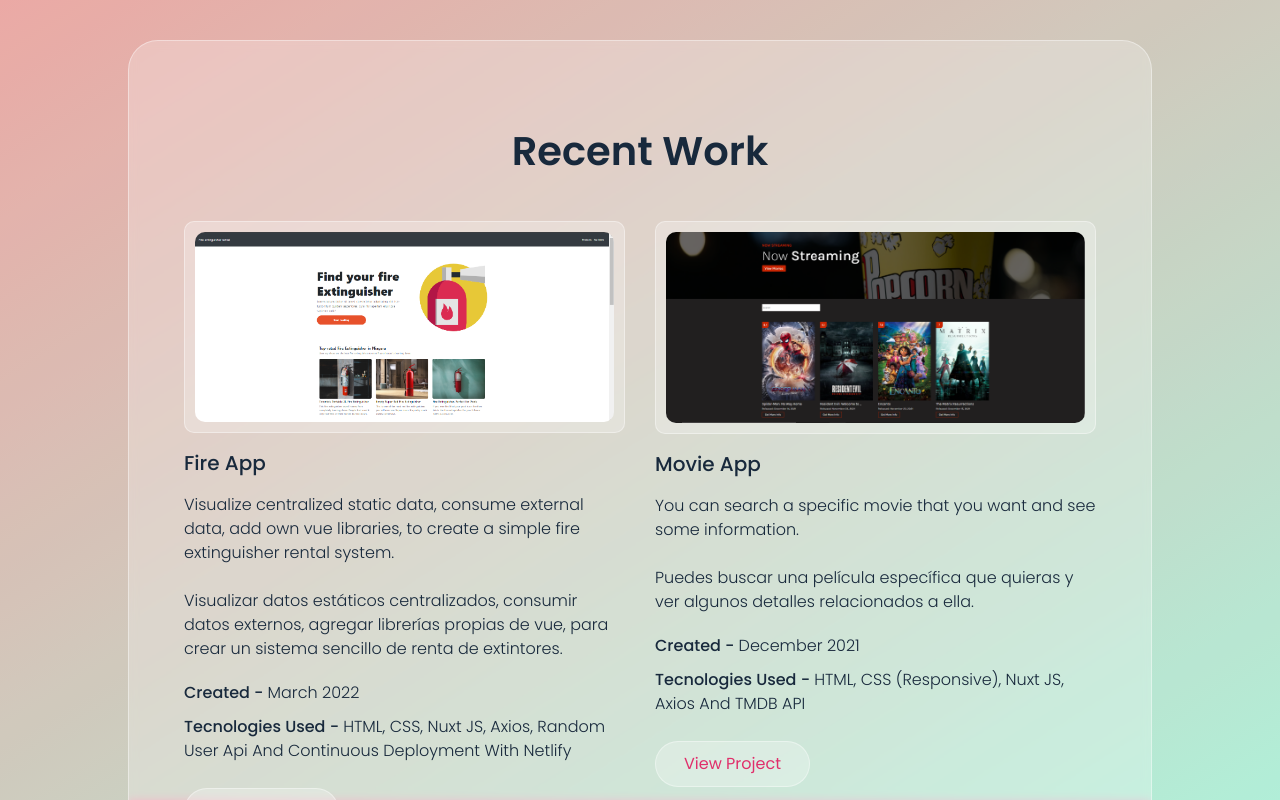
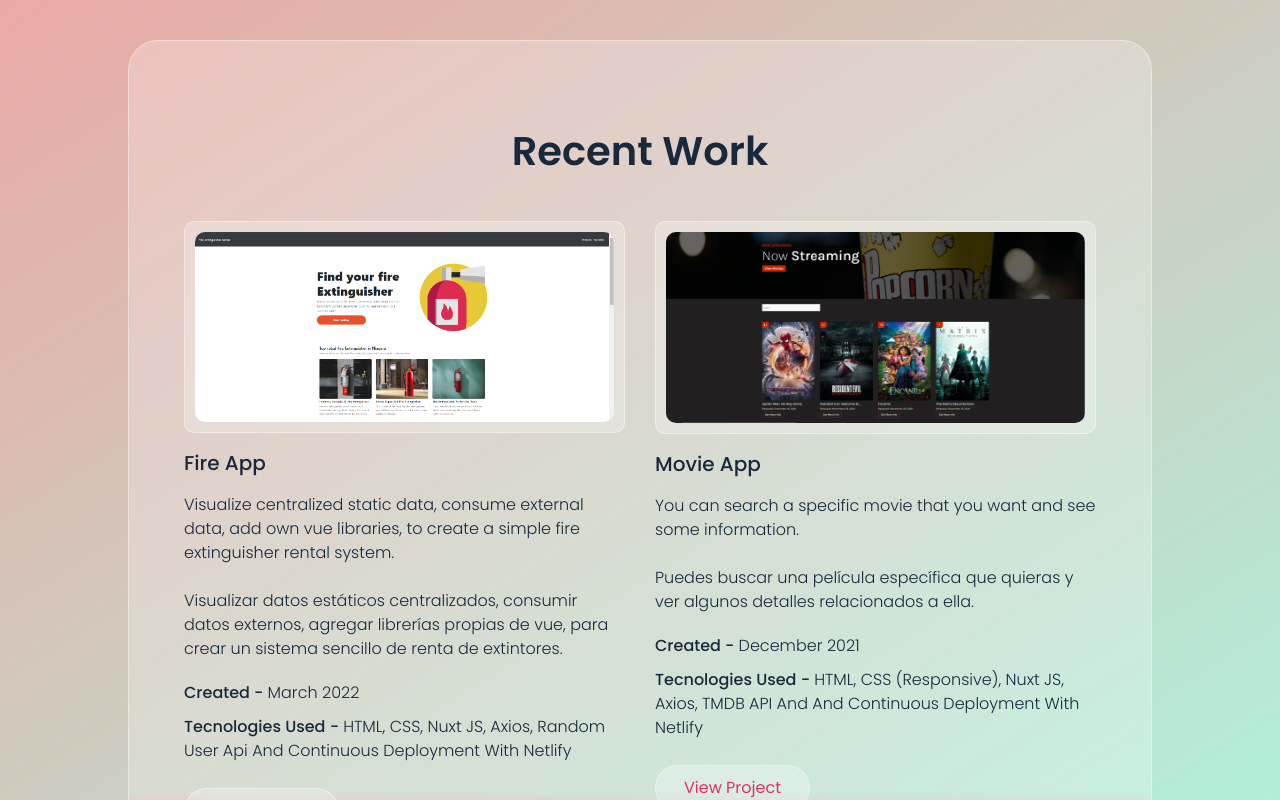
Before and after one commit to LauraVZuluaga/MyPortfolio, a Vue app: page /portfolio in a window 1280 px wide. Shown: the top 800 px of the page. Built offline with nearby package versions, Linux system fonts and the light colour scheme.

Commit message:
Change url for project movie app

```diff
--- a/src/components/AppPortfolio.vue
+++ b/src/components/AppPortfolio.vue
@@ -102,8 +102,9 @@ export default {
           spanishDescription:
             "Puedes buscar una película específica que quieras y ver algunos detalles relacionados a ella.",
           createdAt: "December 2021",
-          tecnologies: "HTML, CSS (responsive), Nuxt JS, Axios and TMDB API",
-          url: "http://learning-with-movie-app.herokuapp.com/",
+          tecnologies:
+            "HTML, CSS (responsive), Nuxt JS, Axios, TMDB API and and Continuous Deployment with Netlify",
+          url: "https://movie-nuxt-app.netlify.app/",
         },
 
         {
```
